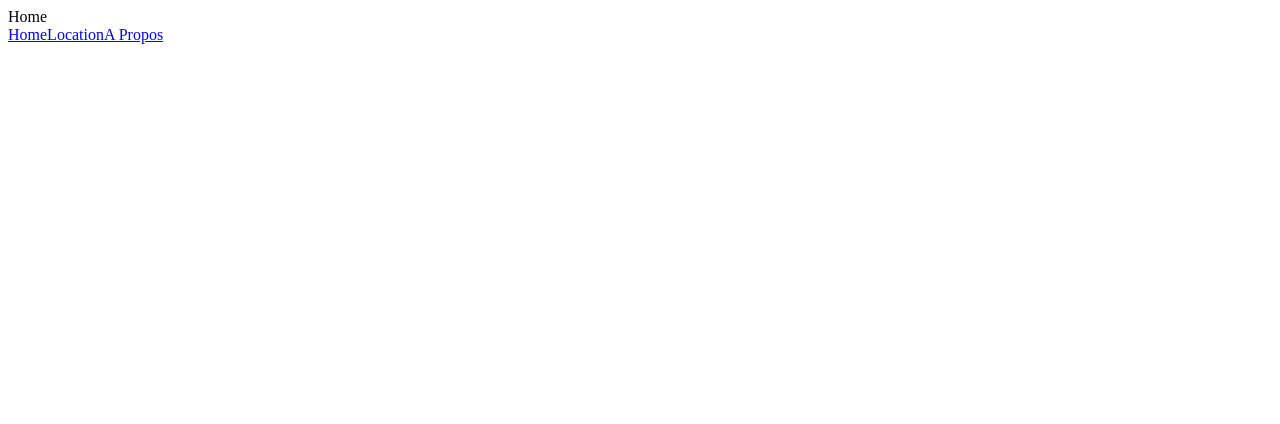
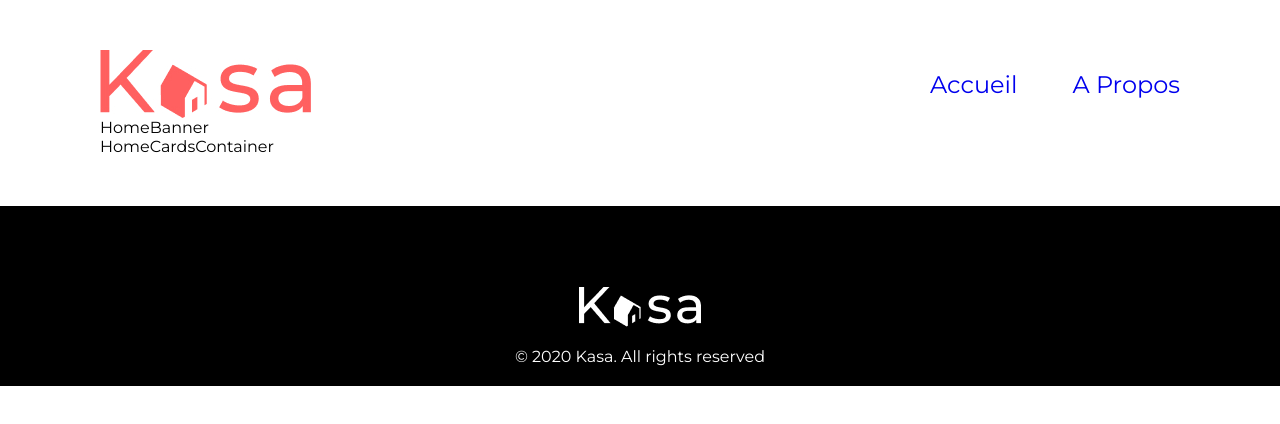
Before and after one commit to Houroux/P6-OC-Kasa, a React (Create React App) app in the folder kasa/: page / in a window 1280 px wide. Shown: the top 424 px of the page. Built offline with nearby package versions, Linux system fonts and the light colour scheme.

Commit message:
Feat : Header & Footer

```diff
--- a/kasa/src/components/Footer/index.jsx
+++ b/kasa/src/components/Footer/index.jsx
@@ -1,7 +1,16 @@
-import React from 'react'
+import React from "react";
+import "../../style/footer.scss";
+import LogoWhite from "../../images/logo__white.png";
 
 export default function Footer() {
-  return (
-    <div>Footer</div>
-  )
+	return (
+		<div className="footer">
+			<img
+				className="footer__img"
+				src={LogoWhite}
+				alt="Logo Kasa"
+			/>
+			<p className="footer__text">© 2020 Kasa. All rights reserved</p>
+		</div>
+	);
 }
--- a/kasa/src/components/Header/index.jsx
+++ b/kasa/src/components/Header/index.jsx
@@ -1,14 +1,29 @@
-import React from 'react'
-import { Link } from 'react-router-dom'
+import React from "react";
+import { Link } from "react-router-dom";
+import Logo from "../../images/logo.jpg";
+import "../../style/header.scss";
 
 export default function Header() {
-  return (
-    <div>
-      <nav>
-        <Link to="/">Home</Link>
-        <Link to="/location">Location</Link>
-        <Link to="/about">A Propos</Link>
-      </nav>
-    </div>
-  )
+	return (
+		<div className="header__body">
+			<img
+				src={Logo}
+				alt="Logo Kasa"
+			/>
+			<nav className="header__body__nav">
+				<Link
+					className="header__body__nav__link"
+					to="/"
+				>
+					Accueil
+				</Link>
+				<Link
+					className="header__body__nav__link"
+					to="/about"
+				>
+					A Propos
+				</Link>
+			</nav>
+		</div>
+	);
 }
--- a/kasa/src/index.jsx
+++ b/kasa/src/index.jsx
@@ -1,21 +1,36 @@
-import React from 'react'
-import ReactDOM from 'react-dom'
-import { BrowserRouter as Router, Routes, Route } from 'react-router-dom'
-import Home from './pages/Home'
+import React from "react";
+import { createRoot } from "react-dom/client";
+import { BrowserRouter as Router, Routes, Route } from "react-router-dom";
+import Home from "./pages/Home";
 import Location from "./pages/Location";
-import Error from './pages/Error'
-import About from './pages/About'
+import About from "./pages/About";
+import Error from "./pages/Error";
+import "./style/index.scss";
 
-ReactDOM.render(
-    <React.StrictMode>
-        <Router>
-            <Routes>
-                <Route path="/" element={<Home />} />
-                <Route path='/location' element={<Location></Location>}></Route>
-                <Route path='/about' element={<About></About>}></Route>
-                <Route path='*' element={<Error></Error>}></Route>
-            </Routes>
-        </Router>
-    </React.StrictMode>,
-document.getElementById('root')
-)
+const container = document.getElementById("root");
+const root = createRoot(container);
+
+root.render(
+	<React.StrictMode>
+		<Router>
+			<Routes>
+				<Route
+					path="/"
+					element={<Home />}
+				/>
+				<Route
+					path="/location"
+					element={<Location></Location>}
+				></Route>
+				<Route
+					path="/about"
+					element={<About></About>}
+				></Route>
+				<Route
+					path="*"
+					element={<Error></Error>}
+				></Route>
+			</Routes>
+		</Router>
+	</React.StrictMode>
+);
--- a/kasa/src/pages/About/index.jsx
+++ b/kasa/src/pages/About/index.jsx
@@ -1,8 +1,15 @@
-import React from 'react'
-import Header from '../../components/Header'
+import React from "react";
+import Header from "../../components/Header";
+import Footer from "../../components/Footer";
 
 export default function About() {
-  return (
-    <div>About     <Header></Header></div>
-  )
+	return (
+		<div>
+			<div className="margin__main">
+				<Header></Header>
+				About
+			</div>
+			<Footer></Footer>
+		</div>
+	);
 }
--- a/kasa/src/pages/Error/index.jsx
+++ b/kasa/src/pages/Error/index.jsx
@@ -1,10 +1,15 @@
-import React from 'react'
-import Header from '../../components/Header'
+import React from "react";
+import Header from "../../components/Header";
+import Footer from "../../components/Footer";
 
 export default function Error() {
-  return (
-    <div>Error 404
-               <Header></Header>
-    </div>
-  )
+	return (
+		<div>
+			<div className="margin__main">
+				<Header></Header>
+				Error 404
+			</div>
+			<Footer></Footer>
+		</div>
+	);
 }
--- a/kasa/src/pages/Home/index.jsx
+++ b/kasa/src/pages/Home/index.jsx
@@ -1,11 +1,19 @@
-import React from 'react'
-import Header from '../../components/Header'
+import React from "react";
+import "../../style/home.scss";
+import Header from "../../components/Header";
+import HomeBanner from "../../components/HomeBanner";
+import HomeCardsContainer from "../../components/HomeCardsContainer";
+import Footer from "../../components/Footer";
 
 export default function Home() {
-  return (
-    <div>Home
-         <Header></Header>
-    </div>
-
-  )
+	return (
+		<div className="home__body">
+			<div className="margin__main home__body__main ">
+				<Header></Header>
+				<HomeBanner></HomeBanner>
+				<HomeCardsContainer></HomeCardsContainer>
+			</div>
+			<Footer></Footer>
+		</div>
+	);
 }
--- a/kasa/src/pages/Location/index.jsx
+++ b/kasa/src/pages/Location/index.jsx
@@ -1,11 +1,15 @@
-import React from 'react'
-import Header from '../../components/Header'
+import React from "react";
+import Header from "../../components/Header";
+import Footer from "../../components/Footer";
 
 export default function Location() {
-  return (
-    <div>Location
-      <Header></Header>
-    </div>
-
-  )
+	return (
+		<div>
+			<div className="margin__main">
+				<Header></Header>
+				Location
+			</div>
+			<Footer></Footer>
+		</div>
+	);
 }
--- /dev/null
+++ b/kasa/src/style/footer.scss
@@ -0,0 +1,13 @@
+.footer {
+	background-color: black;
+	display: flex;
+	flex-direction: column;
+	justify-content: flex-end;
+	align-items: center;
+	color: white;
+	height: 180px;
+	&__img,
+	&__text {
+		padding-bottom: 20px;
+	}
+}
--- /dev/null
+++ b/kasa/src/style/header.scss
@@ -0,0 +1,18 @@
+.header__body {
+	display: flex;
+	justify-content: space-between;
+	align-items: center;
+	&__nav {
+		display: flex;
+		justify-content: space-between;
+		width: 250px;
+		font-size: 24px;
+		color: #ff6060;
+		:visited {
+			color: #ff6060;
+		}
+		&__link {
+			text-decoration: none;
+		}
+	}
+}
--- /dev/null
+++ b/kasa/src/style/index.scss
@@ -0,0 +1,9 @@
+@import url("https://fonts.googleapis.com/css2?family=Montserrat:ital,wght@0,100;0,200;0,300;0,400;0,500;0,600;0,700;0,800;0,900;1,100;1,200;1,300;1,400;1,500;1,600;1,700;1,800;1,900&display=swap");
+* {
+	font-family: "Montserrat", sans-serif;
+	margin: 0;
+	padding: 0;
+}
+.margin__main {
+	margin: 50px 100px;
+}
```
Also changed, not shown: kasa/public/manifest.json (added), kasa/src/images/logo.jpg (added), kasa/src/images/logo__white.png (added), kasa/src/style/home.scss (added).
